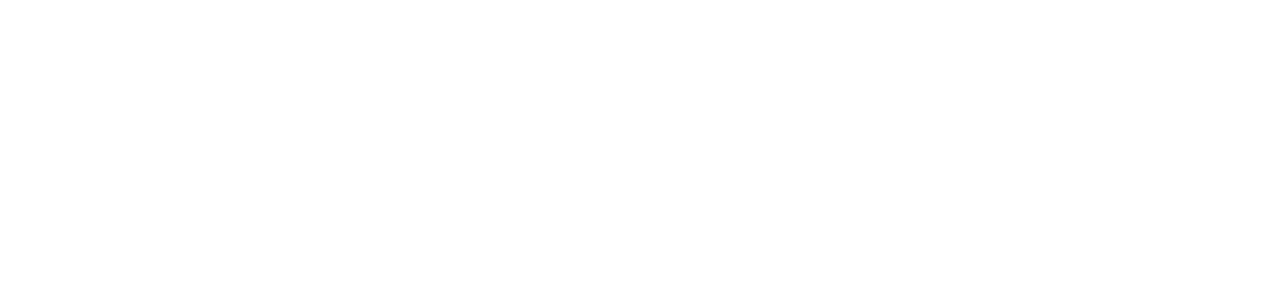
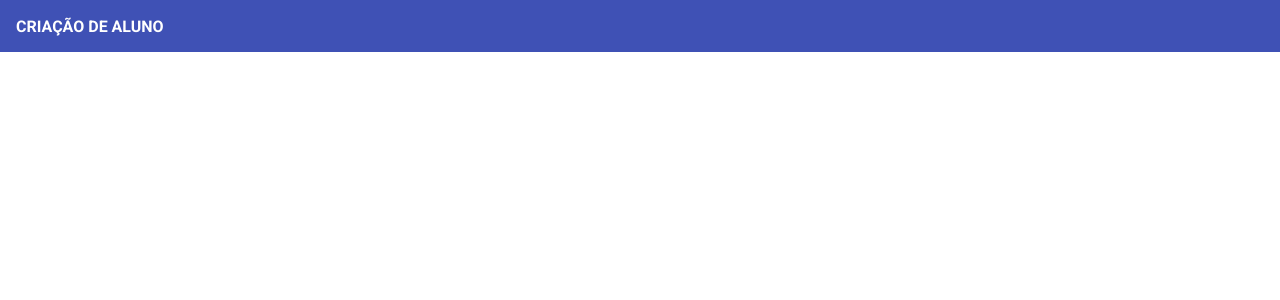
Before and after one commit to viniciuslucas95/students-app-client-web, a React (Vite) app: page /creation in a window 1280 px wide. Before the commit this address had no page. Shown: the top 300 px of the page. Built offline with nearby package versions, Linux system fonts and the light colour scheme.

Commit message:
Added creation page and set create button to redirect to it

```diff
--- a/src/app/App.tsx
+++ b/src/app/App.tsx
@@ -1,9 +1,11 @@
 import { Route, Routes } from "react-router-dom";
+import { StudentCreationPage } from "./pages/StudentCreationPage";
 import { StudentsListPage } from "./pages/StudentsListPage";
 
 export function App() {
   return (
     <Routes>
+      <Route path='/creation' element={<StudentCreationPage />} />
       <Route path='/' element={<StudentsListPage />} />
     </Routes>
   )
--- /dev/null
+++ b/src/app/components/PageContainer.tsx
@@ -0,0 +1,21 @@
+import { PropsWithChildren } from 'react'
+import styled from 'styled-components'
+import { Header } from './Header'
+
+interface IProps {
+    headerTitle: string
+    children: JSX.Element | JSX.Element[]
+}
+
+export function PageContainer({ children, headerTitle }: PropsWithChildren<IProps>) {
+    return <>
+        <Header>{headerTitle}</Header>
+        <Main>
+            {children}
+        </Main>
+    </>
+}
+
+const Main = styled.main`
+    margin: 2rem;
+`
--- a/src/app/components/StudentsTable.tsx
+++ b/src/app/components/StudentsTable.tsx
@@ -1,4 +1,5 @@
 import React from 'react'
+import { useNavigate } from 'react-router-dom'
 import styled from 'styled-components'
 import { COLOR } from '../constants/color.constant'
 import { StyledButton } from './styled-components/StyledButton'
@@ -26,6 +27,8 @@ interface IProps {
 }
 
 export function StudentsTable({ data, style }: IProps) {
+    const navigate = useNavigate()
+
     if (!data) return <></>
 
     const { result: { currentPage, resultAmount }, students } = data
@@ -34,7 +37,7 @@ export function StudentsTable({ data, style }: IProps) {
     return <Container>
         <TitleContainer>
             <StyledText transform='uppercase' weight='bold' color='primary'>Alunos</StyledText>
-            <StyledButton style={{ gridColumn: '4', justifySelf: 'center' }}>Criar</StyledButton>
+            <StyledButton style={{ gridColumn: '4', justifySelf: 'center' }} onClick={() => navigate('/creation')}>Criar</StyledButton>
         </TitleContainer>
         <TableContainer style={style}>
             <Row>
--- /dev/null
+++ b/src/app/pages/StudentCreationPage.tsx
@@ -0,0 +1,8 @@
+import styled from 'styled-components'
+import { PageContainer } from '../components/PageContainer'
+
+export function StudentCreationPage() {
+    return <PageContainer headerTitle='Criação de Aluno'>
+
+    </PageContainer>
+}
--- a/src/app/pages/StudentsListPage.tsx
+++ b/src/app/pages/StudentsListPage.tsx
@@ -1,12 +1,9 @@
-import styled from 'styled-components'
-import { Header } from '../components/Header'
+import { PageContainer } from '../components/PageContainer'
 import { StudentsTable } from '../components/StudentsTable'
 
 export function StudentsListPage() {
     return (
-        <>
-            <Header>Sistema de Alunos</Header>
-            <Main>
+        <PageContainer headerTitle='Sistema de Alunos'>
             <StudentsTable data={{
                 students: [{
                     age: 20,
@@ -43,11 +40,6 @@ export function StudentsListPage() {
                     resultAmount: 140
                 }
             }} />
-            </Main>
-        </>
+        </PageContainer>
     )
 }
-
-const Main = styled.main`
-    margin: 2rem;
-`
```
Lines whose indentation alone changed are shown as unchanged.
